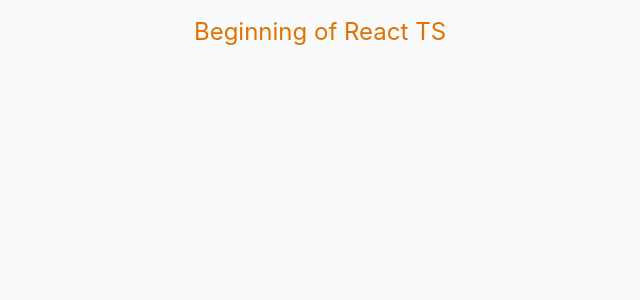
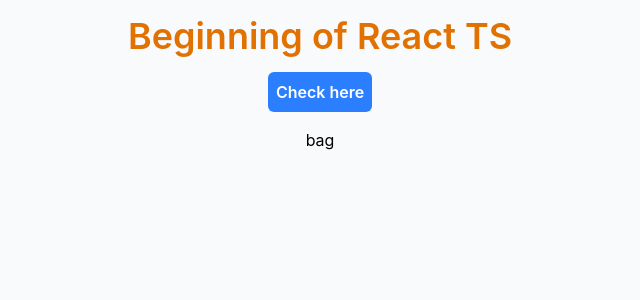
Before and after one commit to wichofly/TypeScript, a React (Vite) app in the folder react-ts/: page / in a window 1280 px wide. Shown: the top 300 px of the page, without its empty margins (320-960 px from the left). Built offline with nearby package versions, Linux system fonts and the light colour scheme.

Commit message:
feat: add ReminderList component and Reminder type for managing reminders

```diff
--- a/react-ts/src/App.tsx
+++ b/react-ts/src/App.tsx
@@ -1,9 +1,29 @@
+import ReminderList from './components/ReminderList';
+import type { Reminder } from './types';
+
+const reminders: Reminder[] = [
+  {
+    id: 1,
+    title: 'bag',
+  },
+];
+
 function App() {
   return (
     <>
-      <h1 className="text-2xl text-amber-600 text-center p-4 ">
-        Beginning of React TS
-      </h1>
+      <div className="p-4">
+        <h1 className="text-4xl text-amber-600 font-semibold text-center">
+          Beginning of React TS
+        </h1>
+
+        <div className="flex justify-center mt-4">
+          <button className="text-white bg-blue-500 hover:bg-blue-600 rounded-md p-2 font-semibold cursor-pointer transition-colors">
+            Check here
+          </button>
+        </div>
+
+        <ReminderList items={reminders} />
+      </div>
     </>
   );
 }
--- /dev/null
+++ b/react-ts/src/components/ReminderList.tsx
@@ -0,0 +1,19 @@
+import type { Reminder } from '../types';
+
+interface ReminderListProps {
+  items: Reminder[];
+}
+
+const ReminderList = ({ items }: ReminderListProps) => {
+  return (
+    <div className="text-center mt-4">
+      <ul className="">
+        {items.map((item) => (
+          <li key={item.id}>{item.title}</li>
+        ))}
+      </ul>
+    </div>
+  );
+};
+
+export default ReminderList;
--- /dev/null
+++ b/react-ts/src/types/index.ts
@@ -0,0 +1,4 @@
+export interface Reminder {
+  id: number;
+  title: string;
+}
```
